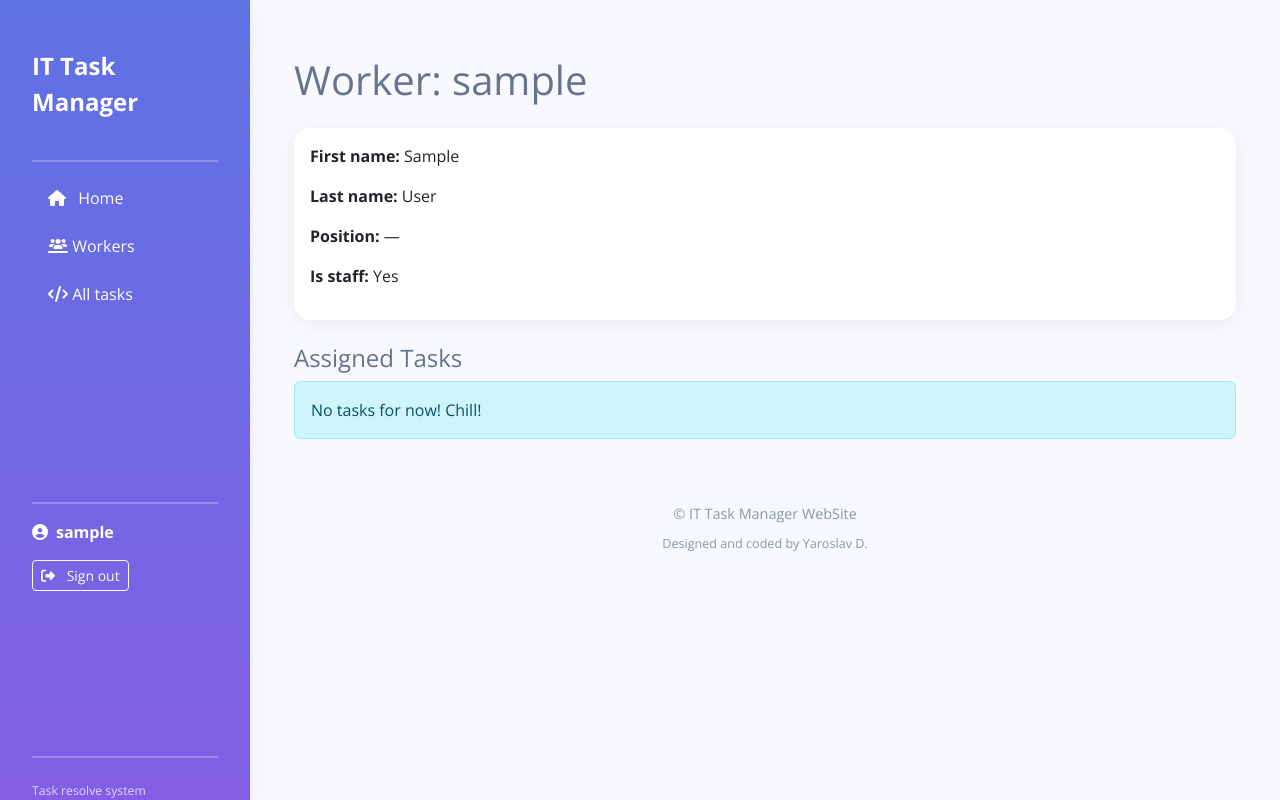
After one commit to YaroslavDidkiviskiy/django-it-task-manager, a Django app: page /workers/1/ in a window 1280 px wide. The commit adds this page. Run offline with Django 5.2, Linux system fonts and the light colour scheme; the visitor is signed in with stand-in values (Sample User, id 1); data comes from the database, SQL or seed files in the repository; data that the repository does not hold is empty.

Commit message:
Implemented a new pages for workers (create, list, detail) some design and logic upgrades

```diff
--- a/manager_service/models.py
+++ b/manager_service/models.py
@@ -2,6 +2,7 @@ from django.contrib.auth.models import AbstractUser
 from django.core.validators import MinValueValidator
 from django.db import models
 from datetime import date
+from django.urls import reverse
 
 
 PRIORITY_CHOICES = [
@@ -40,6 +41,9 @@ class Worker(AbstractUser):
             return f"{self.username} - {self.position.name}"
         return f"{self.username} - No Position"
 
+    def get_absolute_url(self):
+        return reverse("manager_service:worker-detail", kwargs={"pk": self.pk})
+
 class Task(models.Model):
     name = models.CharField(max_length=100)
     description = models.TextField(null=True, blank=True)
--- a/manager_service/urls.py
+++ b/manager_service/urls.py
@@ -1,10 +1,13 @@
 from django.urls import path
 
-from .views import index, ProfileDetailView
+from .views import index, ProfileDetailView, WorkerListView, WorkerCreateView, WorkerDetailView
 
 app_name = 'manager_service'
 
 urlpatterns = [
     path("", index, name="index"),
     path("profile/", ProfileDetailView.as_view(), name="profile-detail-view"),
+    path("workers/", WorkerListView.as_view(), name="worker-list"),
+    path("workers/create/", WorkerCreateView.as_view(), name="worker-create"),
+    path("workers/<int:pk>/", WorkerDetailView.as_view(), name="worker-detail"),
 ]
--- a/manager_service/views.py
+++ b/manager_service/views.py
@@ -1,8 +1,10 @@
 from django.contrib.auth.decorators import login_required
 from django.contrib.auth.mixins import LoginRequiredMixin
 from django.shortcuts import render
+from django.template.context_processors import request
 from django.views import generic
 
+from .forms import WorkerSearchForm, WorkerCreationForm
 from .models import Worker, Task, TaskType, Position
 
 
@@ -42,3 +44,32 @@ class ProfileDetailView(LoginRequiredMixin, generic.DetailView):
         context['pending_tasks'] = context['total_tasks'] - context['completed_tasks']
 
         return context
+
+
+class WorkerListView(LoginRequiredMixin, generic.ListView):
+    model = Worker
+    paginate_by = 10
+
+    def get_context_data(self, *, object_list = ..., **kwargs):
+        context = super(WorkerListView, self).get_context_data(**kwargs)
+        username = self.request.GET.get("username", "")
+        context["search_worker_form"] = WorkerSearchForm(
+            initial={"username": username}
+        )
+        return context
+
+    def get_queryset(self):
+        queryset = Worker.objects.all()
+        form = WorkerSearchForm(self.request.GET)
+        if form.is_valid():
+            return queryset.filter(username__icontains=form.cleaned_data["username"])
+        return queryset
+
+
+class WorkerCreateView(LoginRequiredMixin, generic.CreateView):
+    model = Worker
+    form_class = WorkerCreationForm
+
+
+class WorkerDetailView(LoginRequiredMixin, generic.DetailView):
+    model = Worker
--- a/templates/includes/sidebar.html
+++ b/templates/includes/sidebar.html
@@ -12,7 +12,7 @@
             </a>
         </li>
         <li class="nav-item mb-2">
-            <a href="#" class="nav-link text-white bg-transparent">
+            <a href="{% url 'manager_service:worker-list' %}" class="nav-link text-white bg-transparent">
               <i class="fa-solid fa-users-line"></i>   Workers
             </a>
         </li>
--- /dev/null
+++ b/templates/manager_service/worker_detail.html
@@ -0,0 +1,37 @@
+{% extends "base.html" %}
+
+{% block title %}Worker: {{ worker.username }}{% endblock %}
+
+{% block content %}
+<div class="container mt-4">
+  <h1 class="mb-4">Worker: {{ worker.username }}</h1>
+
+  <div class="card mb-4">
+    <div class="card-body">
+      <p><strong>First name:</strong> {{ worker.first_name }}</p>
+      <p><strong>Last name:</strong> {{ worker.last_name }}</p>
+      <p><strong>Position:</strong> {{ worker.position|default:"—" }}</p>
+      <p><strong>Is staff:</strong> {{ worker.is_staff|yesno:"Yes,No" }}</p>
+    </div>
+  </div>
+
+  <h4>Assigned Tasks</h4>
+
+  {% if worker.assigned_tasks.all %}
+    {% for task in worker.assigned_tasks.all %}
+      <div class="card mb-3">
+        <div class="card-body">
+          <h5 class="card-title">{{ task.name }}</h5>
+          <p class="card-text"><strong>Description:</strong> {{ task.description }}</p>
+          <p class="card-text text-muted"><strong>Deadline:</strong> {{ task.deadline }}</p>
+          <span class="badge bg-secondary">Priority: {{ task.priority }}</span>
+        </div>
+      </div>
+    {% endfor %}
+  {% else %}
+    <div class="alert alert-info">
+      No tasks for now! Chill!
+    </div>
+  {% endif %}
+</div>
+{% endblock %}
```
Also changed, not shown: manager_service/forms.py (added, +28 -0 lines), templates/manager_service/worker_form.html (added, +26 -0 lines), templates/manager_service/worker_list.html (added, +60 -0 lines).
